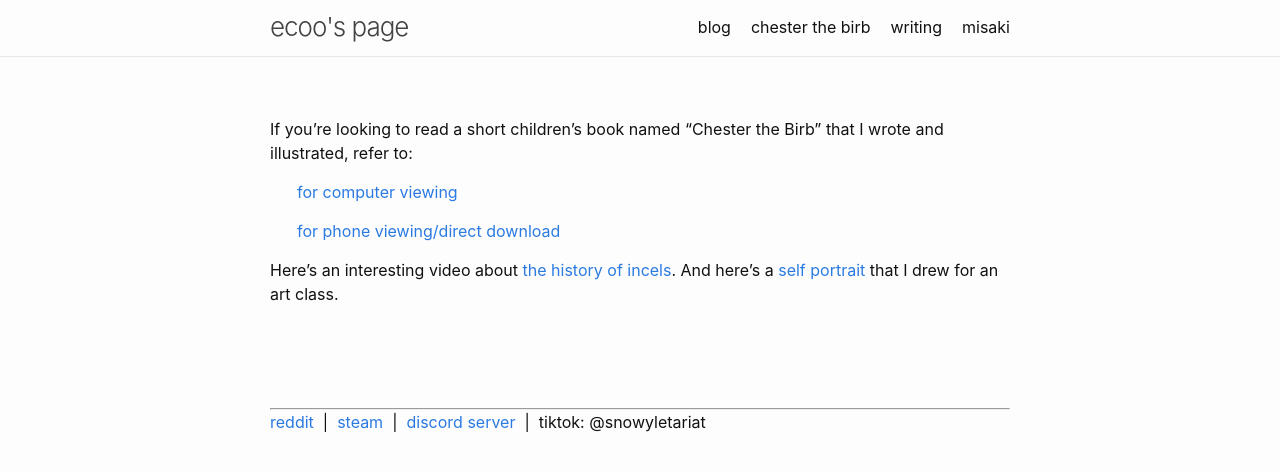
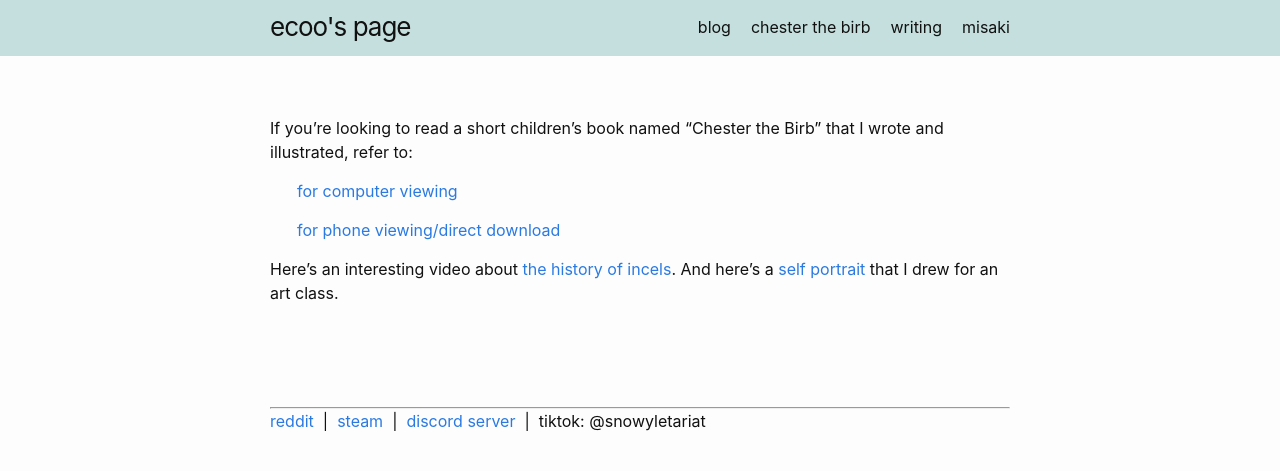
Before and after one commit to ecooecoo/ecooecoo.github.io, a Jekyll site: the page built from index.markdown, in a window 1280 px wide. Shown: the top 471 px of the page. Built offline with Jekyll 4.4.1, drawn with Linux system fonts in a browser that asks for light colours.

Commit message:
Update _layout.scss

```diff
--- a/_sass/minima/_layout.scss
+++ b/_sass/minima/_layout.scss
@@ -3,8 +3,9 @@
  */
 .site-header {
 //  border-top: 5px solid $grey-color-dark;
-  border-bottom: 1px solid $grey-color-light;
+//  border-bottom: 1px solid $grey-color-light;
   min-height: $spacing-unit * 1.865;
+  background-color: #c4dfdd;
 
   // Positioning context for the mobile navigation icon
   position: relative;
@@ -12,7 +13,7 @@
 
 .site-title {
   @include relative-font-size(1.625);
-  font-weight: 300;
+//  font-weight: 300;
   line-height: $base-line-height * $base-font-size * 2.25;
   letter-spacing: -1px;
   margin-bottom: 0;
@@ -20,7 +21,8 @@
 
   &,
   &:visited {
-    color: $grey-color-dark;
+//    color: $grey-color-dark;
+      color: #111
   }
 }
 
```
